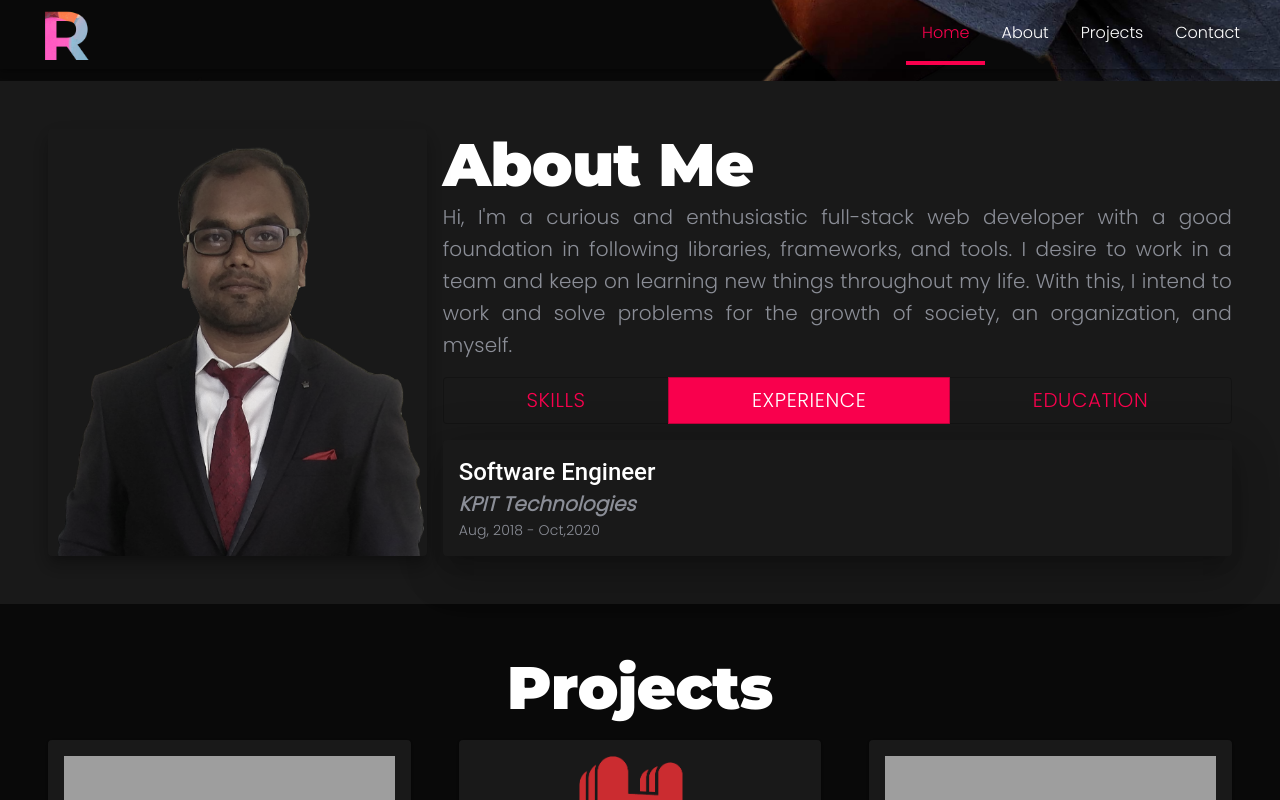
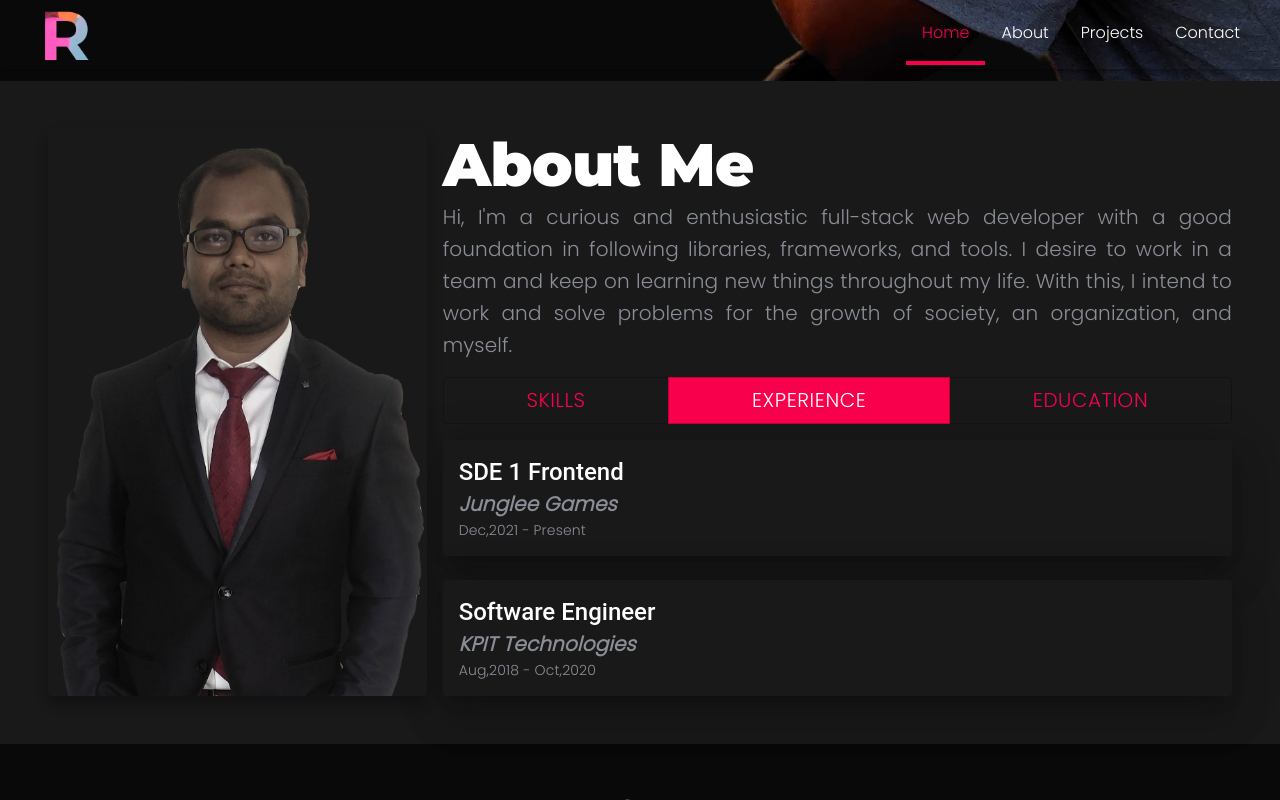
Before and after one commit to rohitkumar0427/portfolio, a React (Create React App) app: page / in a window 1280 px wide. Both pictures are taken after a click on the button "EXPERIENCE". Shown: the part 719-1519 px from the top of the page. Built offline with nearby package versions, Linux system fonts and the light colour scheme; grey boxes are pictures that could not be loaded.

Commit message:
Updated job and education

```diff
--- a/src/Pages/Education.jsx
+++ b/src/Pages/Education.jsx
@@ -38,7 +38,7 @@ const educationDetails = [
   {
     title: "Full Stack Web Development",
     school: "Masai School",
-    duration: "Mar, 2021 - Present",
+    duration: "Mar, 2021 - Nov, 2021",
   },
   {
     title: "Bachelor`s - Electronics and Communication Engineering",
--- a/src/Pages/Experiance.jsx
+++ b/src/Pages/Experiance.jsx
@@ -36,6 +36,11 @@ const useStyles = makeStyles({
 
 const experiance = [
   {
+    title: "SDE 1 Frontend",
+    company: "Junglee Games",
+    duration: "Dec,2021 - Present",
+  },
+  {
     title: "Software Engineer",
     company: "KPIT Technologies",
     duration: "Aug,2018 - Oct,2020",
@@ -51,13 +56,13 @@ export default function Experiance() {
           <Grid item xs={12}>
             <Paper elevation={24} className={classes.paper}>
               <Typography className={classes.name} variant="h5">
-                Software Engineer
+                {item.title}
               </Typography>
               <Typography variant="h6" align="justify" className={classes.text}>
-                KPIT Technologies
+                {item.company}
               </Typography>
               <Typography variant="body2" align="justify" className={classes.duration}>
-                Aug, 2018 - Oct,2020
+                {item.duration}
               </Typography>
             </Paper>
           </Grid>
```
Also changed, not shown: 1 other file (tests, documents, lock files or other folders).
